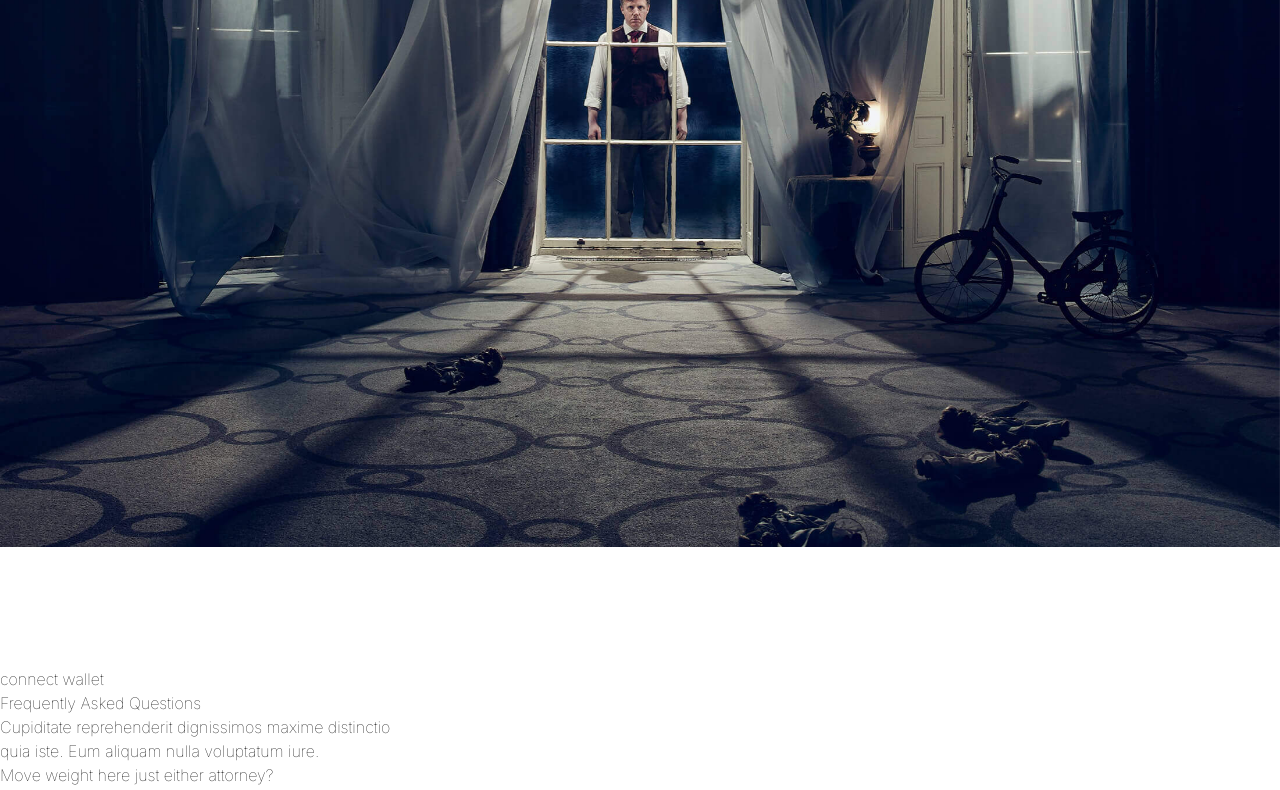
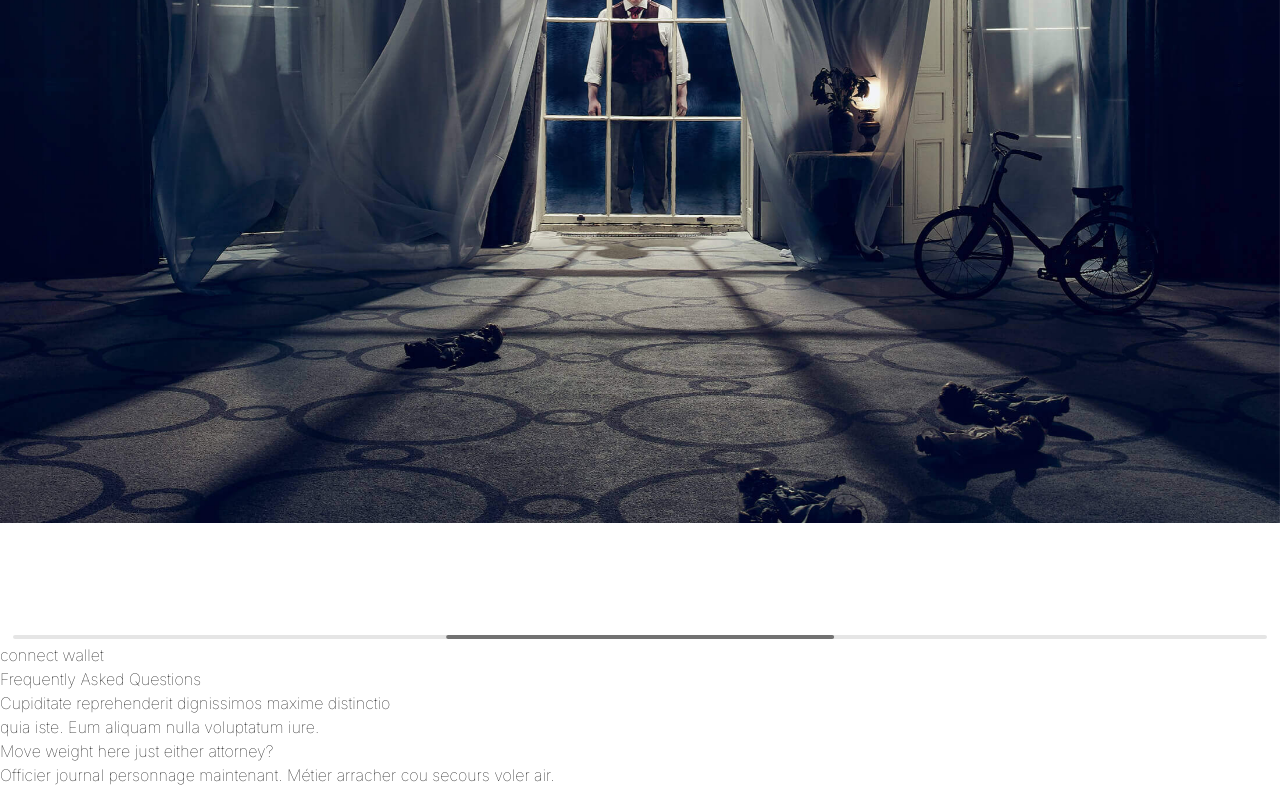
Before and after one commit to KoxyG/ohgeese, a React (Vite) app: page / in a window 1280 px wide. Shown: the part 269-1059 px from the top of the page. Built offline with nearby package versions, Linux system fonts and the light colour scheme.

Commit message:
added scroll option to swiper

```diff
--- a/src/Component/Carousel/CustomSwiper.tsx
+++ b/src/Component/Carousel/CustomSwiper.tsx
@@ -4,7 +4,8 @@ import { Swiper as SwiperReact } from "swiper/react";
 import "swiper/css";
 import "swiper/css/bundle";
 import "swiper/css/navigation";
-import { BasicIcons } from "../../assets/SvgFiles";
+import { Scrollbar } from 'swiper/modules';
+// import { BasicIcons } from "../../assets/SvgFiles";
 
 SwiperCore.use([]);
 
@@ -38,7 +39,7 @@ const CustomSwiper: React.FC<CustomSwiperProps> = ({
 
   return (
     <>
-      <button
+      {/* <button
         className="btn-prev absolute top-1/2 text-dark -translate-y-1/2 w-16 h-16 sm:w-20 sm:h-20 z-20  left-0 p-2 hover:cursor-pointer"
         onClick={() => {
           swiperRef.current?.slidePrev();
@@ -53,7 +54,7 @@ const CustomSwiper: React.FC<CustomSwiperProps> = ({
         }}
       >
         {BasicIcons.next}
-      </button>
+      </button> */}
 
       <SwiperReact
         slidesPerView={slidesPerView}
@@ -70,6 +71,11 @@ const CustomSwiper: React.FC<CustomSwiperProps> = ({
             slidesPerView: 1,
           },
         }}
+        scrollbar={{
+          hide: true,
+        }}
+        modules={[Scrollbar]}
+        className="mySwiper"
       >
         {children}
       </SwiperReact>
```
